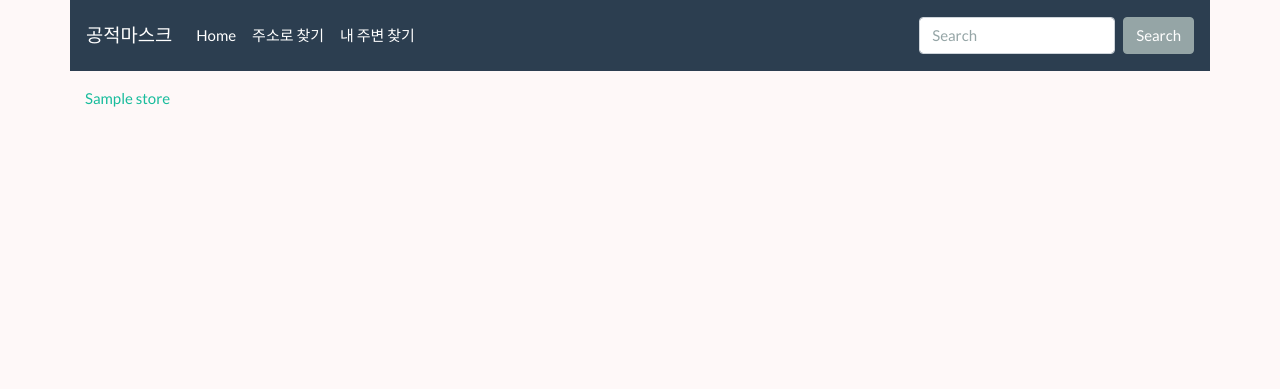
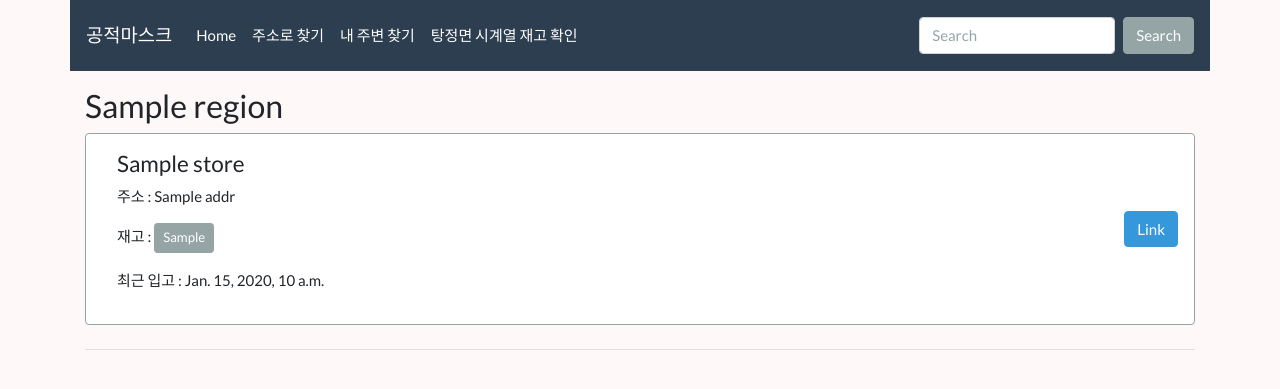
Before and after one commit to feud72/pub_mask, a Django app: template templates/stock/list_store.html in a window 1280 px wide. Shown: the top 389 px of the page. Run offline with Django 3.2, Linux system fonts and the light colour scheme; the template is opened without the code that fills it: most values are stand-ins (such as "Sample title", 1, 10 or a date in 2020); some libraries are stand-ins or nearby versions.

Commit message:
[Add] time series

```diff
--- a/config/dev.py
+++ b/config/dev.py
@@ -1,3 +1,5 @@
+from .base import *
+
 # SECURITY WARNING: don't run with debug turned on in production!
 DEBUG = True
 
--- a/config/product.py
+++ b/config/product.py
@@ -1,3 +1,5 @@
+from .base import *
+
 DEBUG = False
 
 ALLOWED_HOSTS = ["sbv1x64i6b.execute-api.ap-northeast-2.amazonaws.com"]
--- a/stock/models.py
+++ b/stock/models.py
@@ -8,6 +8,11 @@ class Store(models.Model):
     def __str__(self):
         return self.name + " # " + self.region
 
+    @property
+    def remain_stat(self):
+        obj = self.stock_set.order_by("created_at").last()
+        return obj.status
+
 
 class Stock(models.Model):
     store = models.ForeignKey("Store", on_delete=models.CASCADE)
--- a/templates/nav.html
+++ b/templates/nav.html
@@ -15,6 +15,9 @@
       <li class="nav-item">
         <a class="nav-link js-location" >내 주변 찾기</a>
       </li>
+      <li class="nav-item">
+        <a class="nav-link" href="{% url 'stock:list' %}" >탕정면 시계열 재고 확인</a>
+      </li>
 
     </ul>
     <form class="form-inline my-2 my-lg-0">
--- a/templates/stock/detail_store.html
+++ b/templates/stock/detail_store.html
@@ -3,10 +3,12 @@
 <p class="lead"><a href="{% url 'stock:list' %}">
 	Go Back</a></p>
 <h3>{{ store }}</h3>
+<div class="card border-secondary mb-3 p-3" >
 {% for item in stock %}
 <div class="d-flex">
 	<p class="mr-5">{{ item.created_at }}</p>
 <p>{{ item.status }}</p>
 </div>
 {% endfor %}
+</div>
 {% endblock content %}
--- a/templates/stock/list_store.html
+++ b/templates/stock/list_store.html
@@ -1,7 +1,23 @@
 {% extends 'base.html' %}
 {% block content %}
+{% for region, stores in querydict.items %}
+<h3>{{ region }}</h3>
+<div class="card border-secondary mb-3 p-3" >
 {% for store in stores %}
-<p><a href="{% url 'stock:detail' store.name %}">
-			{{ store.name }}</a></p>
+<div class="d-flex justify-content-between align-items-center">
+<div class="col-auto">
+{% include 'store.html' with store=store %}
+</div>
+<a href={% url 'stock:detail' store.name %} class="btn btn-info ml-3">
+<span>Link</span>
+</a>
+</div>
+{% endfor %}
+</div>
+<hr class="my-4">
 {% endfor %}
 {% endblock content %}
+
+
+
+a = requests.get(     ).content
--- a/templates/store.html
+++ b/templates/store.html
@@ -1,5 +1,8 @@
 <h4>{{ store.name}}</h4>
-<p>주소 : {{ store.addr }}</p><p>
+{% if store.addr %}
+<p>주소 : {{ store.addr }}</p>
+{% endif %}
+<p>
 재고 :
 <span class={% if store.remain_stat == "plenty" %}
 "btn btn-sm btn-success"
@@ -7,11 +10,14 @@
 "btn btn-sm btn-warning"
 {% elif store.remain_stat == "few" %}
 "btn btn-sm btn-danger"
-{% elif store.remain_stat == "empty" %}
+{% elif store.remain_stat == "empty" or "None" %}
 "btn btn-sm btn-secondary"
-{% endif %}>
+{% endif %}
+>
 {{ store.remain_stat }}</span>
 </p>
+{% if store.stock_at %}
 <p>최근 입고 :
 {{ store.stock_at }}
 </p>
+{% endif %}
```
Also changed, not shown: address/views.py (+3 -5 lines), stock/views.py (+10 -10 lines), zappa_settings.json (+9 -1 lines).
